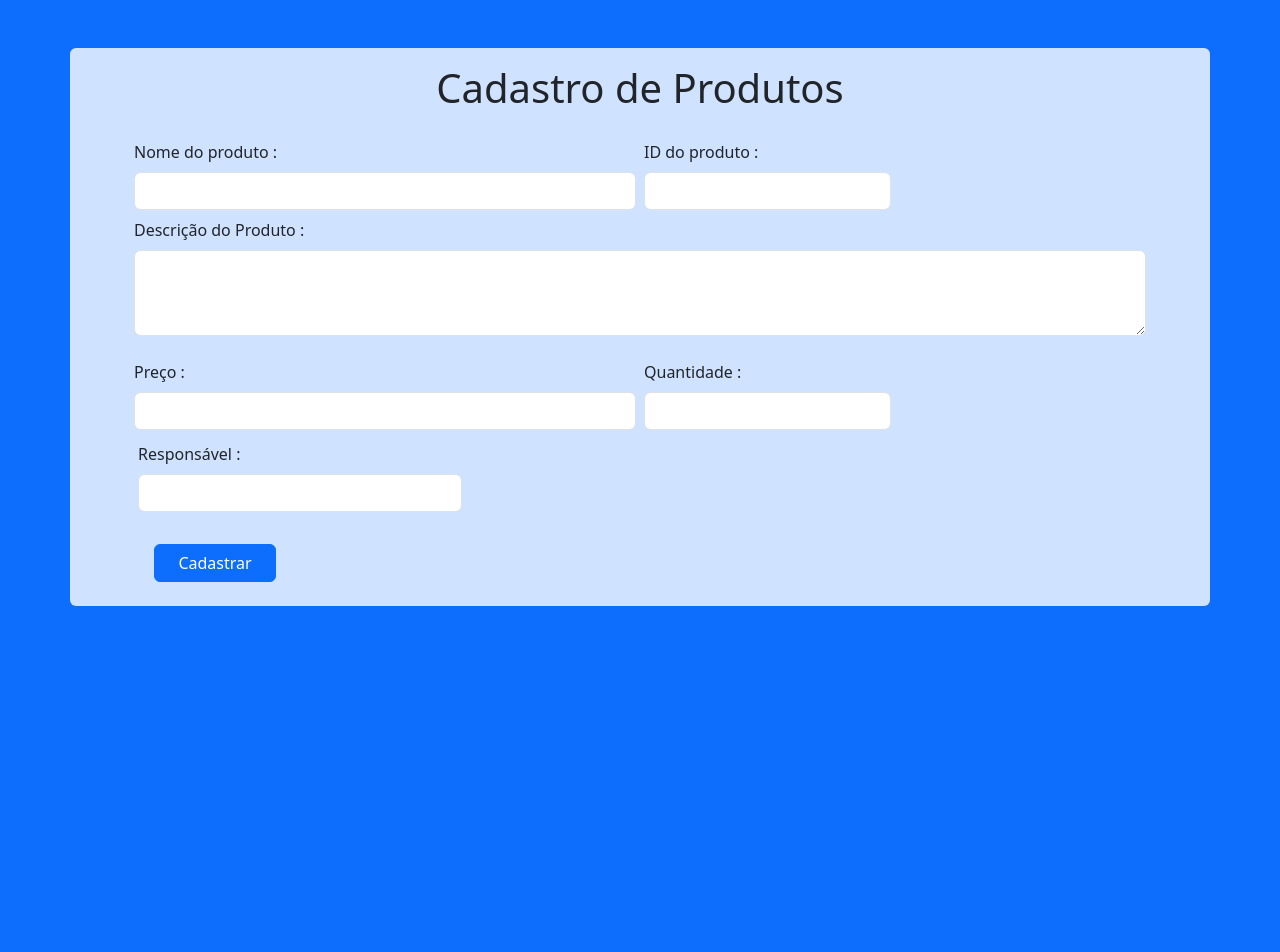
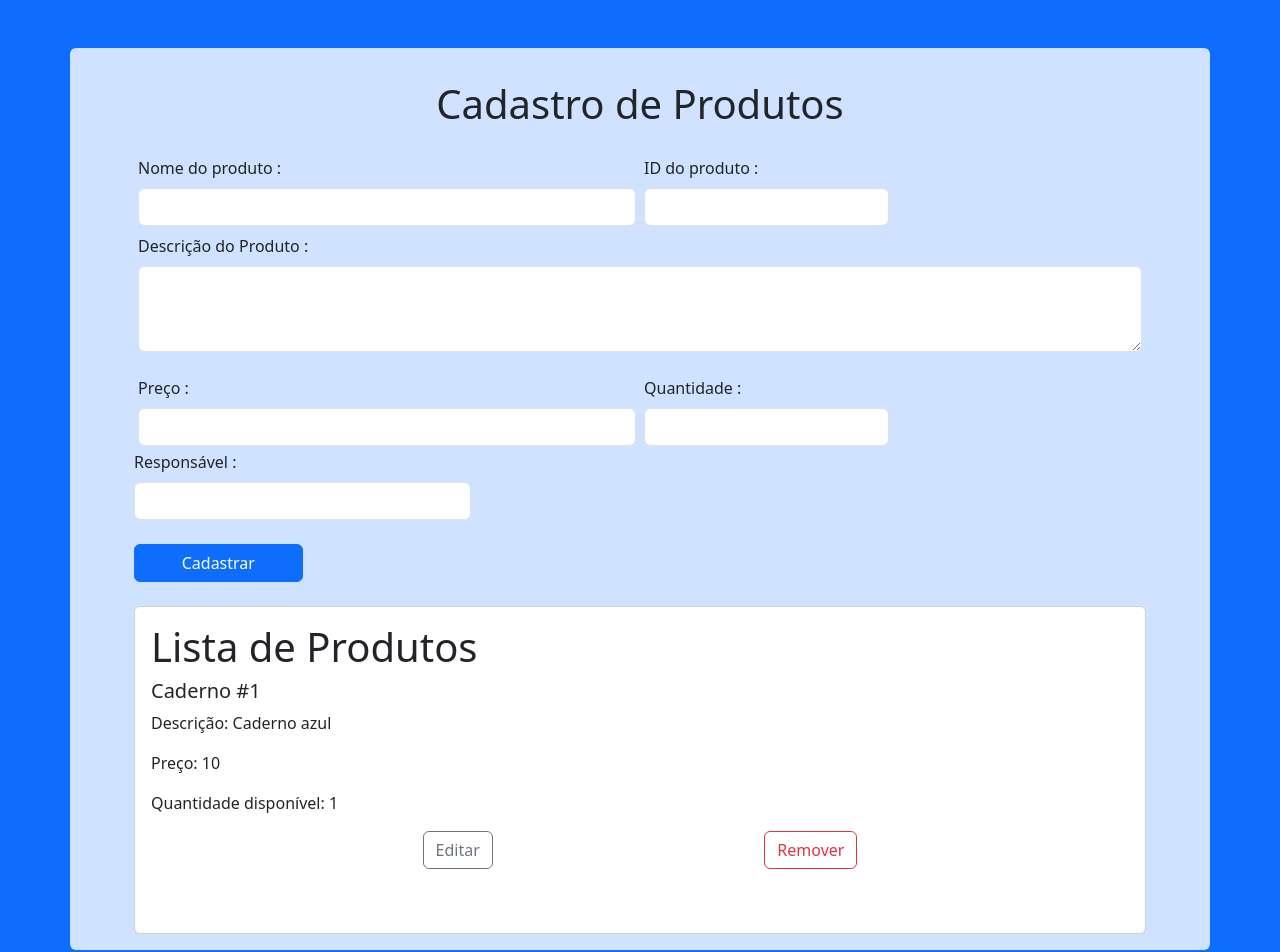
Before and after one commit to rafaelvieiramaximo/Cadastro_Produtos, an Angular app: page / in a window 1280 px wide. Shown: the top 952 px of the page. Before the commit the page ends 800 px from the top, so only its background shows below. Built offline with nearby package versions, Linux system fonts and the light colour scheme; data requests are answered from the project's data file.

Commit message:
:heavy_plus_sign:Funcionalidades com DB.JSON

```diff
--- /dev/null
+++ b/db.json
@@ -0,0 +1,12 @@
+{
+    "product": [
+        {
+            "name" : "Caderno",
+            "id" : 1,
+            "description" : "Caderno azul",
+            "price" : 10.00,
+            "quantidade": 1,
+            "responsable": "Claudio"
+        }
+    ]
+}
--- a/src/app/app.module.ts
+++ b/src/app/app.module.ts
@@ -7,6 +7,7 @@ import { NgbModule } from '@ng-bootstrap/ng-bootstrap';
 import { FormsModule } from '@angular/forms';
 import { CadatrosComponent } from './cadatros/cadatros.component';
 import { ReactiveFormsModule } from '@angular/forms';
+import { HttpClientModule } from '@angular/common/http';
 
 @NgModule({
   declarations: [
@@ -18,7 +19,8 @@ import { ReactiveFormsModule } from '@angular/forms';
     AppRoutingModule,
     NgbModule,
     FormsModule,
-    ReactiveFormsModule
+    ReactiveFormsModule,
+    HttpClientModule
   ],
   providers: [],
   bootstrap: [AppComponent]
--- a/src/app/cadatros/cadatros.component.html
+++ b/src/app/cadatros/cadatros.component.html
@@ -1,4 +1,4 @@
-<div class="container bg-primary-subtle mt-5 rounded-2 ">
+<div class="container bg-primary-subtle my-5 rounded-2 p-3">
     <div class="text-center p-3">
         <h1>Cadastro de Produtos</h1>
     </div>
@@ -29,24 +29,30 @@
                 <input type="number" class="form-control" formControlName="quantidade" id="quantidade" />
             </div>
         </div>
-        <div class="col-md-4 g-2 p-2">
+        <div class="col-md-4 g-2">
             <label for="exampleFormControlInput1" class="form-label">Responsável :
             </label>
             <input type="password" class="form-control" id="Responsável" formControlName="responsable" />
         </div>
-        <div class="vstack gap-2 col-md-2 p-4">
+        <div class="vstack gap-2 col-md-2 py-4">
             <button type="button" class="btn btn-primary" (click)="save()">Cadastrar</button>
         </div>
-    </form>
+
         <div class="card" *ngIf="products.length > 0">
-        <div class="card-body">
+            <div class="card-body mb-5">
                 <h1> Lista de Produtos</h1>
                 <div *ngFor="let p of products">
                     <h5 class="card-title">{{p.name}} #{{ p.id }}</h5>
                     <p class="card-text">Descrição: {{ p.description }}</p>
                     <p class="card-text">Preço: {{ p.price }}</p>
                     <p class="card-text">Quantidade disponível: {{ p.quantidade }}</p>
+                    <div class="d-flex justify-content-evenly">
+                        <button type="button" class="btn btn-outline-secondary">Editar</button>
+                        <button type="button" class="btn btn-outline-danger">Remover</button>
+                    </div>
+
                 </div>
             </div>
         </div>
+    </form>
 </div>
--- a/src/app/cadatros/cadatros.component.ts
+++ b/src/app/cadatros/cadatros.component.ts
@@ -1,32 +1,60 @@
 import { Component, Input, OnInit } from '@angular/core';
 import { Product } from '../product';
 import { FormBuilder, FormGroup } from '@angular/forms';
+import { ProductService } from '../product.service';
 
 @Component({
   selector: 'app-cadatros',
   templateUrl: './cadatros.component.html',
   styleUrl: './cadatros.component.css'
 })
-export class CadatrosComponent{
+export class CadatrosComponent implements OnInit {
 
-  products: Product [] = [];
+  products: Product[] = [];
 
-  formGroupProduct : FormGroup;
+  formGroupProduct: FormGroup;
 
-  constructor(private  formBuider : FormBuilder){
+  isEditing: boolean = false;
+
+  constructor(private formBuider: FormBuilder, private service: ProductService) {
 
     this.formGroupProduct = formBuider.group({
-    name : [''],
-    id : [''],
-    description : [''],
-    price : [''],
-    quantidade: [''],
-    responsable: ['']
+      name: [''],
+      id: [''],
+      description: [''],
+      price: [''],
+      quantidade: [''],
+      responsable: ['']
     })
   }
-  save(){
-    this.products.push(this.formGroupProduct.value);
-    this.formGroupProduct.reset();
+
+  loadProduct() {
+    this.service.getProducts().subscribe({
+      next: data => this.products = data
+
+    })
+  }
+  ngOnInit(): void {
+    this.loadProduct();
+  }
+  save() {
+    if (this.isEditing) {
+      this.service.update(this.formGroupProduct.value).subscribe({
+        next: () => {
+          this.loadProduct();
+          this.isEditing = false;
+        }
+      }
+      )
+    }
+    else {
+      this.service.save(this.formGroupProduct.value).subscribe({
+        next: data => this.products.push(data)
+      });
+      this.formGroupProduct.reset();
+    }
   }
 
+
+
 }
--- /dev/null
+++ b/src/app/product.service.ts
@@ -0,0 +1,33 @@
+import { Injectable } from '@angular/core';
+import { HttpClient } from '@angular/common/http';
+import { Product } from './product';
+import { Observable } from 'rxjs/internal/Observable';
+
+@Injectable({
+  providedIn: 'root'
+})
+
+export class ProductService {
+
+  url = "http://localhost:3000/product/";
+
+  constructor(private http: HttpClient) { }
+
+  getProducts(): Observable<Product[]> {
+
+    return this.http.get<Product[]>(this.url);
+  }
+
+  save(product: Product): Observable<Product> {
+
+    return this.http.post<Product>(this.url, product)
+  }
+
+  delete(product:Product) : Observable<void>{
+    return this.http.delete<void>(`${this.url}/${product.id}`)
+  }
+
+  update(product:Product) : Observable<Product>{
+    return this.http.put<Product>(`${this.url}/${product.id}`, product)
+  }
+}
```
Also changed, not shown: 1 other file (tests, documents, lock files or other folders). Lines whose indentation alone changed are shown as unchanged.
